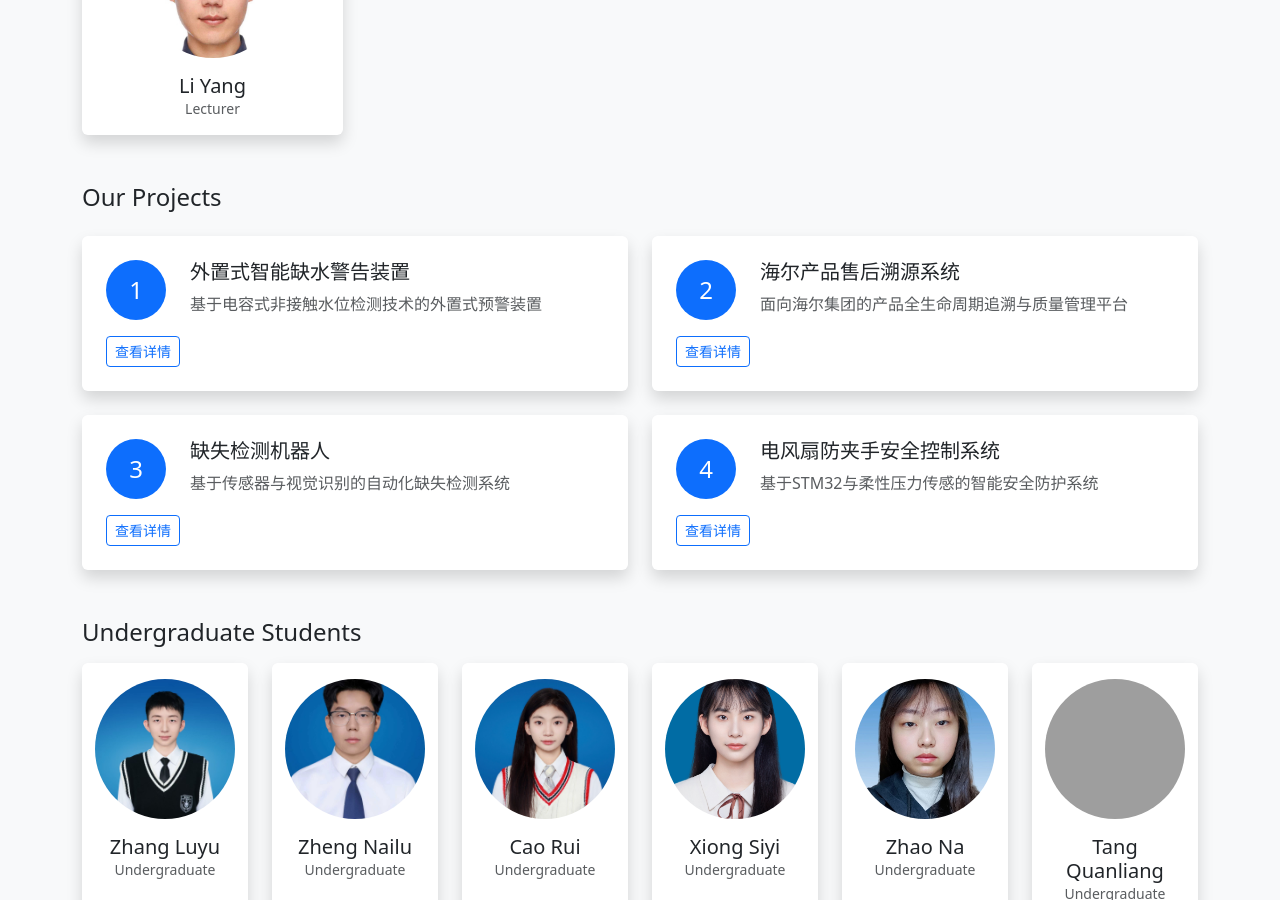
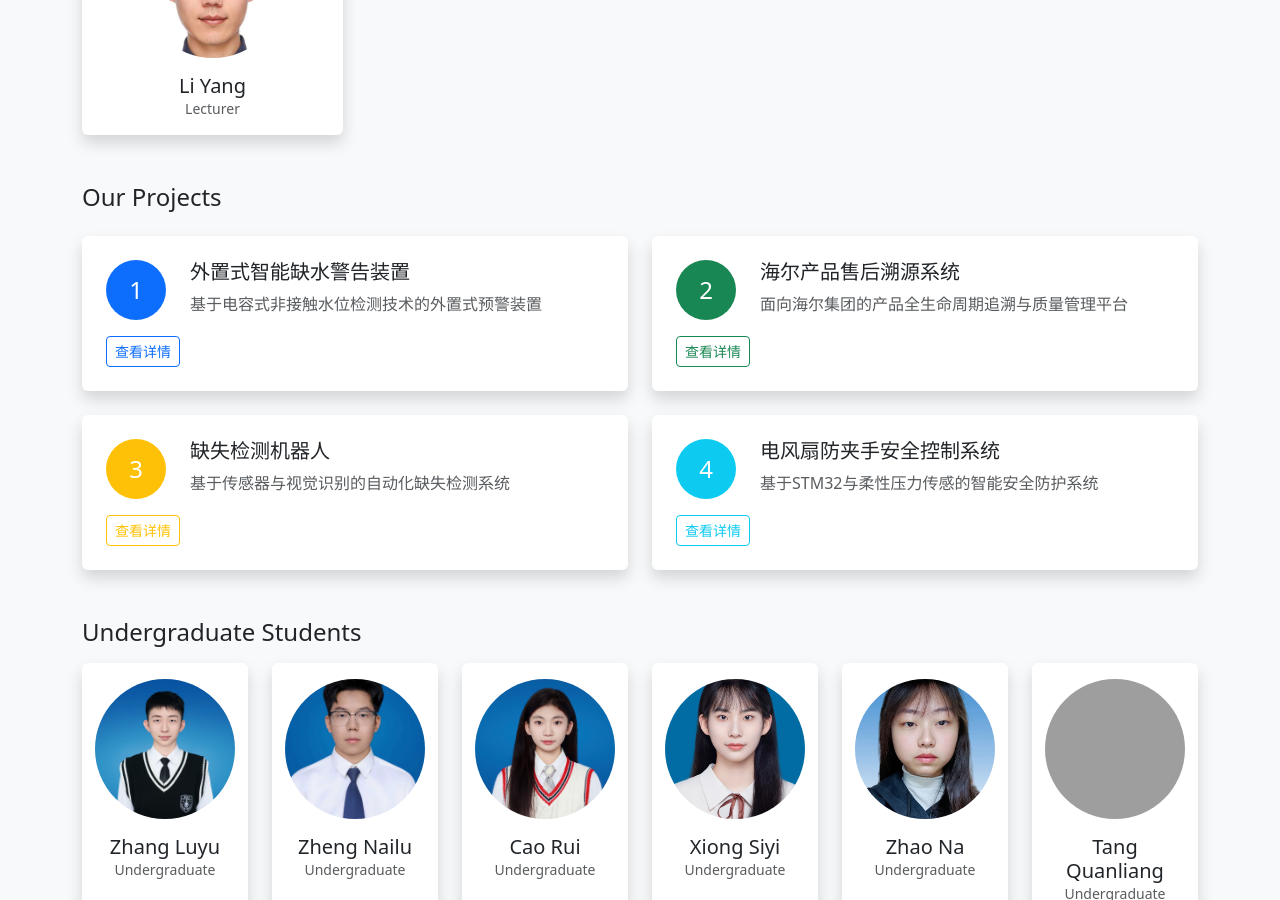
Before and after one commit to fablab4cogtwins/fablab4cogtwins.github.io, a Jekyll site: the page built from index.html, in a window 1280 px wide and 900 px high, scrolled down 1607 px. Built offline with Jekyll 4.4.1, drawn with Linux system fonts in a browser that asks for light colours; the list of posts is cut into pages by our own code; grey boxes are pictures that could not be loaded.

Commit message:
Update team.html

```diff
--- a/_includes/team.html
+++ b/_includes/team.html
@@ -21,13 +21,16 @@
 {% if site.data.projects and site.data.projects | size > 0 %}
 <h4 class="mt-5 mb-4">Our Projects</h4>
 <div class="row gy-4">
+  {% assign colors = "primary,success,warning,info" | split: "," %}
   {% for project in site.data.projects %}
+  {% assign color_index = forloop.index0 | modulo: colors.size %}
+  {% assign current_color = colors[color_index] %}
   <div class="col-12 col-md-6">
     <div class="card shadow border-0 h-100 animate__animated animate__fadeInUp">
       <div class="card-body p-4">
         <div class="d-flex align-items-start">
           <div class="flex-shrink-0">
-            <div class="rounded-circle bg-primary d-flex align-items-center justify-content-center" style="width: 60px; height: 60px;">
+            <div class="rounded-circle bg-{{ current_color }} d-flex align-items-center justify-content-center" style="width: 60px; height: 60px;">
               <span class="text-white fs-4">{{ forloop.index }}</span>
             </div>
           </div>
@@ -37,7 +40,7 @@
           </div>
         </div>
         <div class="mt-3">
-          <a href="{{ project.link | relative_url }}" class="btn btn-sm btn-outline-primary">查看详情</a>
+          <a href="{{ project.link | relative_url }}" class="btn btn-sm btn-outline-{{ current_color }}">查看详情</a>
         </div>
       </div>
     </div>
```
